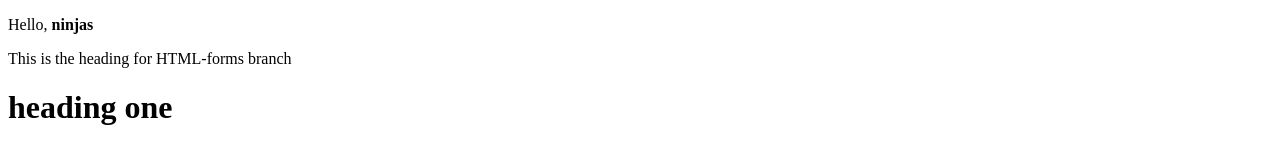
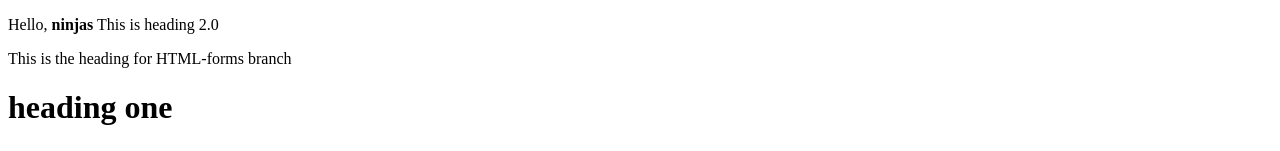
Before and after one commit to Harnishco/HTML-Intro_Net-Ninja, a plain HTML site: page index.html in a window 1280 px wide. Shown: the top 151 px of the page. Drawn offline with Linux system fonts and the light colour scheme.

Commit message:
changed heading

```diff
--- a/index.html
+++ b/index.html
@@ -9,7 +9,7 @@
 <body>
 
    <div>
-    <p>Hello, <strong>ninjas</strong></p>
+    <p>Hello, <strong>ninjas</strong> This is heading 2.0</p>
     <p>This is the heading for HTML-forms branch</p>
    </div>
 
```
